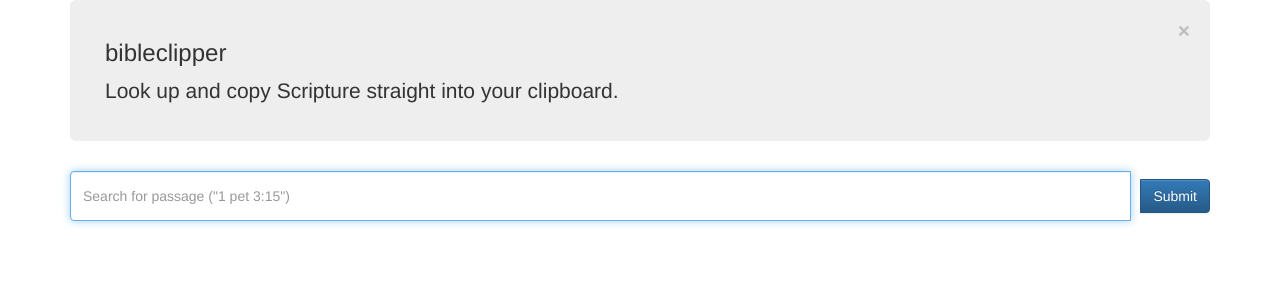
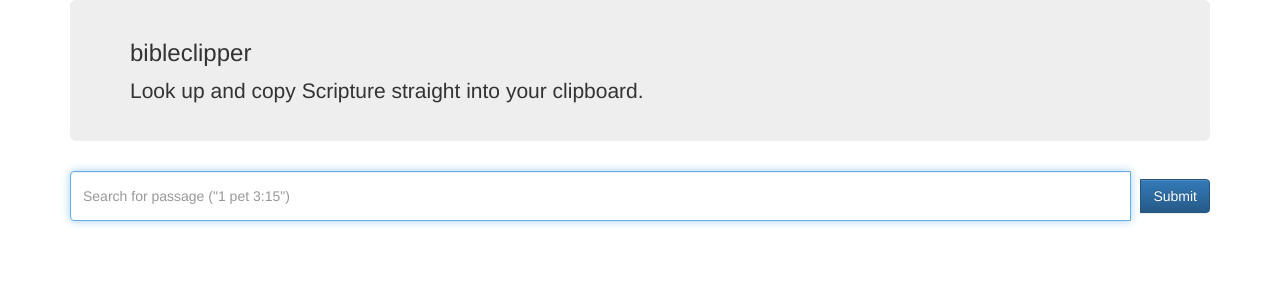
Before and after one commit to jasonku/bibleclipper, a PHP site: page / in a window 1280 px wide. Shown: the top 300 px of the page. Run offline with PHP 8.4, Linux system fonts and the light colour scheme; some libraries are stand-ins or nearby versions.

Commit message:
Disable closing of header.

```diff
--- a/index.css
+++ b/index.css
@@ -1,4 +1,4 @@
-#jumbotron {
+.jumbotron {
   padding: 20px 20px 20px 35px;
 }
 
--- a/index.html
+++ b/index.html
@@ -23,10 +23,7 @@
 
   <body>
     <div class="container theme-showcase" role="main">
-      <div class="jumbotron" id="jumbotron">
-        <button type="button" class="close" id="close-jumbotron"  aria-label="Close">
-          <span aria-hidden="true">&times;</span>
-        </button>
+      <div class="jumbotron">
         <h3>bibleclipper</h3>
         <p>Look up and copy Scripture straight into your clipboard.</p>
       </div>
--- a/index.js
+++ b/index.js
@@ -10,10 +10,6 @@ window.onload = function () {
        passageSearchField.focus();
      }
   };
-
-  $("#close-jumbotron").click(function () {
-    $("#jumbotron").fadeOut();
-  });
 
   $("#search").submit(function (e) {
     e.preventDefault();
```
